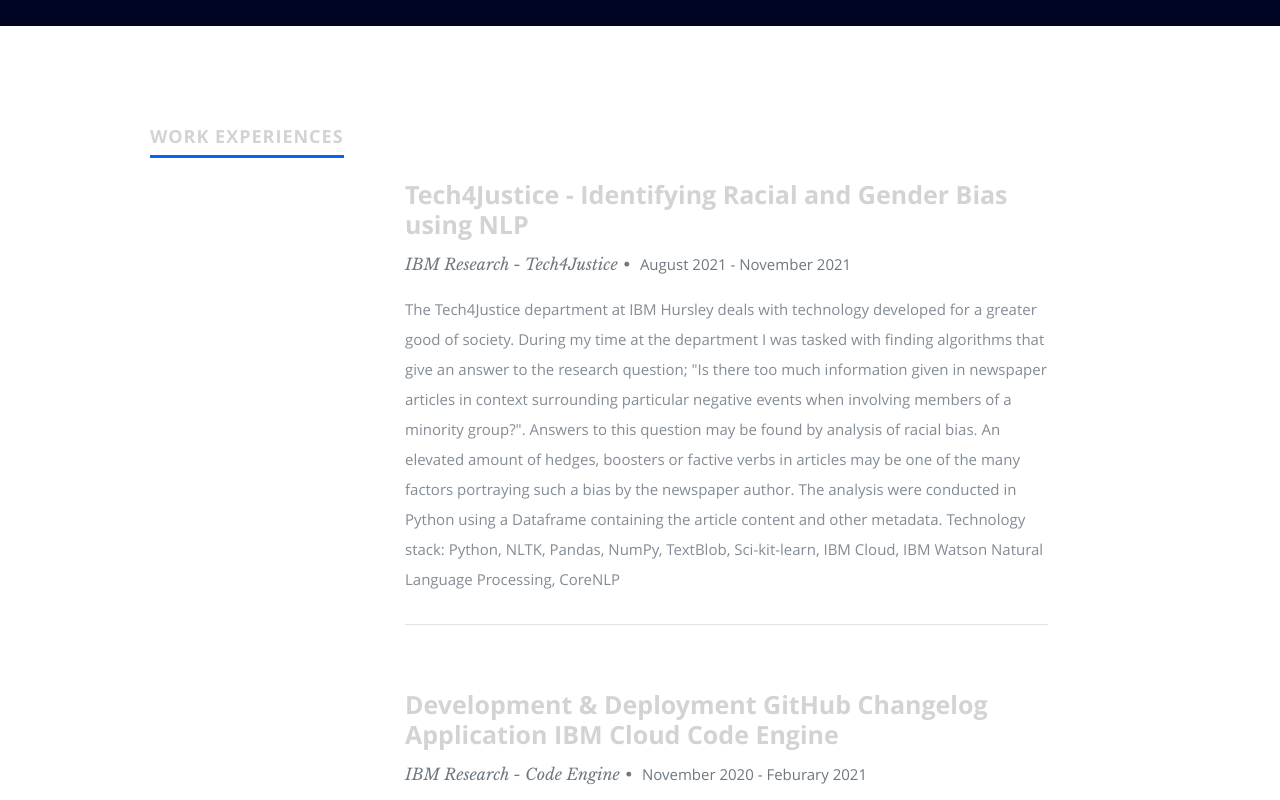
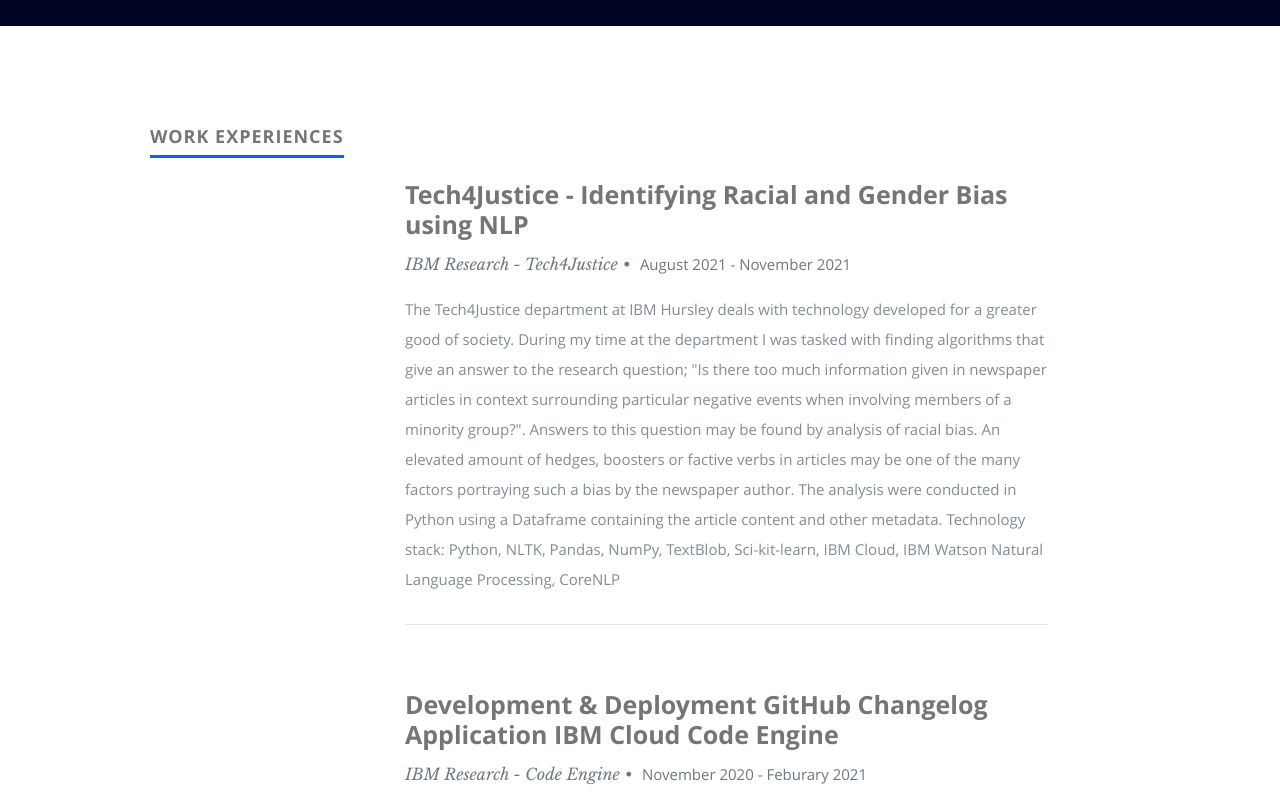
Before and after one commit to LucaWeissbeck/portfolio, a React (Create React App) app: page / in a window 1280 px wide. Shown: the part 1380-2180 px from the top of the page. Built offline with nearby package versions, Linux system fonts and the light colour scheme.

Commit message:
changed font and corrected typo

```diff
--- a/public/css/default.css
+++ b/public/css/default.css
@@ -243,7 +243,7 @@
 h4,
 h5,
 h6 {
-   color: #D3D3D3;
+   color: #787474;
    font-family: 'opensans-bold', sans-serif;
    font-weight: normal;
 }
--- a/public/resumeData.json
+++ b/public/resumeData.json
@@ -70,7 +70,7 @@
       {
         "company": "Storage Infrastructure for AI, Autonomous Driving and Data Science",
         "title": "IBM Systems Storage",
-        "years": "January 2020 - Marh 2020",
+        "years": "January 2020 - March 2020",
         "description": "Having spent three months at the IBM Systems storage department, I was able to gain a great insight into the software-defined storage but also hardware storage of IBM. The main focus laid on providing the autonomous driving sector with capable storage for AI & Big Data and applications. This specific market needs a strong IT infrastructure in order to run AI simulations faster than realtime, and store the enormous amounts of data collected by the sensors of an autonomous driving vehicle. What makes this challenge interesting, is that not one solution fits all customers but every solution is tailored to the customer's specific needs.",
         "last": "True"
       }
```
